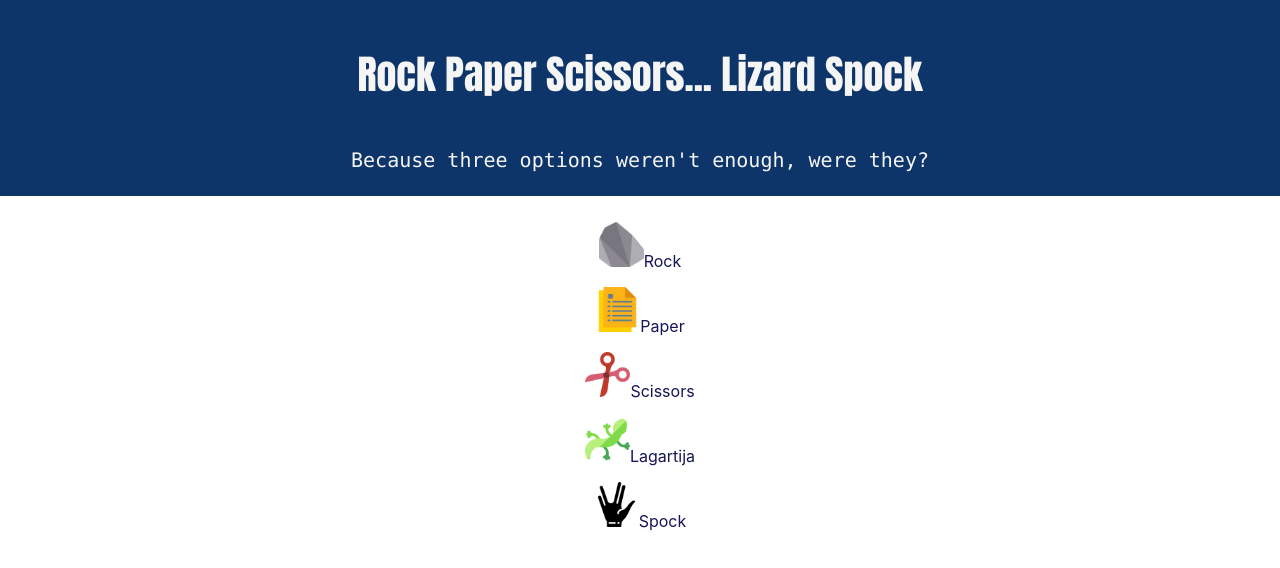
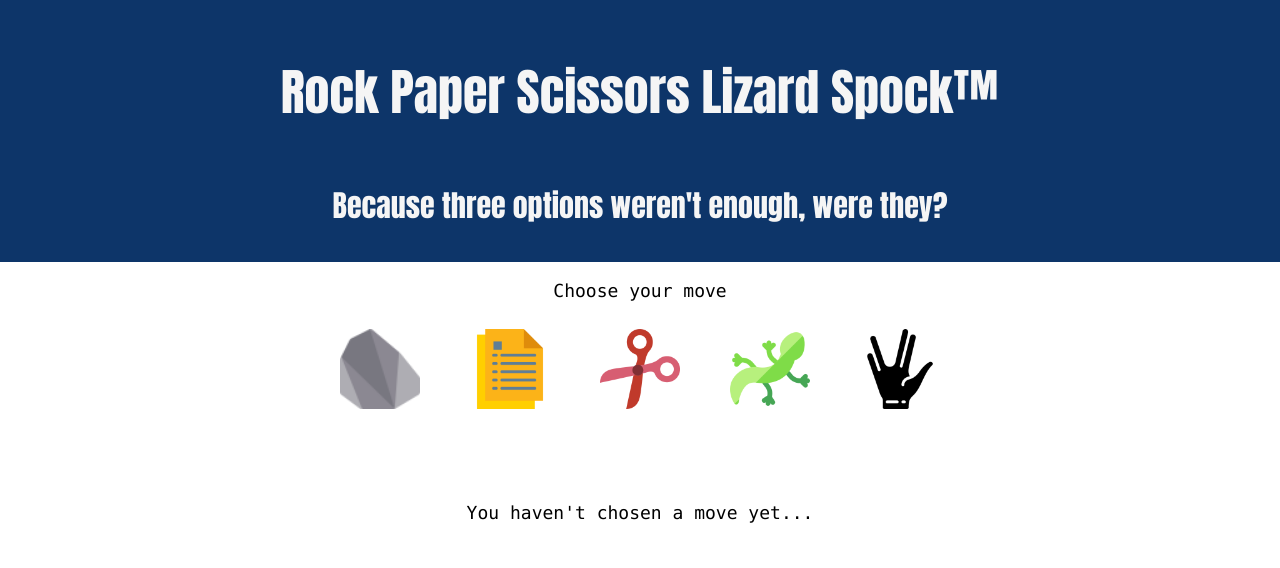
Before and after one commit to NahuelIglesias/unq-ui-nahuel-iglesias-trabajo-final, a React (Create React App) app: page / in a window 1280 px wide. Shown: the top 568 px of the page. Built offline with nearby package versions, Linux system fonts and the light colour scheme.

Commit message:
Funcionamiento (mejorar código) y diseño de modo Single Player

```diff
--- a/src/SinglePlayer.css
+++ b/src/SinglePlayer.css
@@ -1,3 +1,6 @@
+/*
+    --- Header design ---
+*/
 .intro {
     background-color: rgb(13, 53, 105);
     color: whitesmoke;
@@ -6,16 +9,65 @@
 
 .intro--header {
     font-family: Impact, Charcoal, sans-serif;
-    font-size: 40px;
+    font-size: 50px;
 }
 
 .intro--description {
-    font-family: "Lucida Console", Monaco, monospace;
-    font-size: 20px;
+    font-family: Impact, Charcoal, sans-serif;
+    font-size: 30px;
 }
 
 
+/*
+    --- Icons design ---
+*/
 .movements {
-    padding: 10px;
-    color: rgb(21, 21, 87);
+    display: grid;
+    grid-template-columns: repeat(5, min-content);
+    justify-content: center;
+    padding: 75px;
+    padding-top: 10px;
+    column-gap: 50px;
 }
+
+.icon {
+    cursor: pointer;
+    width: 80px;
+    height: 80px;
+    transition: all .2s
+}
+
+.icon:hover{
+    transform: scale(1.3)
+}
+
+
+/*
+    --- Results design ---
+*/
+.result {
+    padding: 5px;
+    font-family: "Lucida Console", Monaco, monospace;
+    font-size: 25px;
+}
+
+.result--tie {
+    color: darkgoldenrod;
+}
+
+.result--win {
+    color: darkgreen;
+}
+
+.result--lose {
+    color: darkred;
+}
+
+
+/*
+    --- Content desing (everything that doesn't fall in the other categories) ---
+*/
+.generalContent {
+    font-family: "Lucida Console", Monaco, monospace;
+    font-size: 18px;
+}
--- a/src/SinglePlayer.js
+++ b/src/SinglePlayer.js
@@ -7,6 +7,7 @@ const SinglePlayer = () => {
 
     useEffect (() => {
         setPlayer2(getRndInteger(0, 4))
+        //setPlayer2(0) //para pruebas
     }, []);
 
     function getRndInteger(min, max) {
@@ -19,25 +20,51 @@ const SinglePlayer = () => {
         } else if (player1 === player2) {
             return (
                 <div className="result result--tie">
-                    You... tied? Well isn't that boring. Just try again
+                    <p>You've tied, huh? Well isn't that boring. Just try again</p>
                 </div>
             )
-        } else if ((player1+1 === player2) || (player1+3 === player2)) {
+        } else if (player1Wins()) {
             return (
                 <div className="result result--win">
-                    You won! Finally
+                    <p>You've won! Finally!</p>
                 </div>
             )
         } else {
             return (
-                <div className="result result--win">
-                    You lost... Well, are you just gonna give up? That's how Skynet took over
+                <div className="result result--lose">
+                    <p>You've lost... Well, are you just gonna give up?</p>
+                    <p>Do not show weakness, or the machines will get us</p>
                 </div>
             )
         }
     }
 
-    /*function numberToMovement(n) {
+    function player1Wins() {
+        return (
+            (player1 === 0 && (player2 === 1 || player2 === 3)) ||
+            (player1 === 1 && (player2 === 2 || player2 === 4)) ||
+            (player1 === 2 && (player2 === 3 || player2 === 0)) ||
+            (player1 === 3 && (player2 === 4 || player2 === 1)) ||
+            (player1 === 4 && (player2 === 0 || player2 === 2))
+        )
+    }
+
+    function playersChoices() {
+        if (player1 === undefined) {
+            return(
+                <div className="generalContent">
+                    <p>You haven't chosen a move yet...</p>
+                </div>)
+        } else {
+            return (
+                <div className="generalContent">
+                    <p>You have chosen {numberToMovement(player1)}, and Totally not Skynet has chosen {numberToMovement(player2)}</p>
+                </div>
+            )
+        }
+    }
+
+    function numberToMovement(n) {
         if (n === 0) {
             return 'Scissors'
         } else if (n === 1) {
@@ -49,35 +76,57 @@ const SinglePlayer = () => {
         } else if (n === 4) {
             return 'Spock'
         }
-    }*/
+    }
+
+    function handleChoice0() {
+        setPlayer1(0)
+        setPlayer2(getRndInteger(0, 4))
+        //setPlayer2(0) //para pruebas
+    }
+    function handleChoice1() {
+        setPlayer1(1)
+        setPlayer2(getRndInteger(0, 4))
+        //setPlayer2(0) //para pruebas
+    }
+    function handleChoice2() {
+        setPlayer1(2)
+        setPlayer2(getRndInteger(0, 4))
+        //setPlayer2(0) //para pruebas
+    }
+    function handleChoice3() {
+        setPlayer1(3)
+        setPlayer2(getRndInteger(0, 4))
+        //setPlayer2(0) //para pruebas
+    }
+    function handleChoice4() {
+        setPlayer1(4)
+        setPlayer2(getRndInteger(0, 4))
+        //setPlayer2(0) //para pruebas
+    }
 
     return (
         <>
             <div className="intro">
                 <p className="intro intro--header">
-                    Rock Paper Scissors... Lizard Spock
+                    Rock Paper Scissors Lizard Spock™
                 </p>
                 <p className="intro intro--description">
                     Because three options weren't enough, were they?
                 </p>
             </div>
-            <div className="movements">
+            <div className="generalContent">
                 <p>
-                    <img src={process.env.PUBLIC_URL + '/roca.png'} width="45" height="45"/>Rock
-                </p>
-                <p>
-                    <img src={process.env.PUBLIC_URL + '/papel.png'} width="45" height="45"/>Paper
-                </p>
-                <p>
-                    <img src={process.env.PUBLIC_URL + '/tijeras.png'} width="45" height="45"/>Scissors
-                </p>
-                <p>
-                    <img src={process.env.PUBLIC_URL + '/lagartija.png'} width="45" height="45"/>Lagartija
-                </p>
-                <p>
-                    <img src={process.env.PUBLIC_URL + '/spock.png'} width="45" height="45"/>Spock
+                    Choose your move
                 </p>
             </div>
+            <div className="movements">
+                <img src={process.env.PUBLIC_URL + '/roca.png'} className="icon" alt="Rock" name="2" onClick={handleChoice2}/>
+                <img src={process.env.PUBLIC_URL + '/papel.png'} className="icon" alt="Paper" name="1" onClick={handleChoice1}/>
+                <img src={process.env.PUBLIC_URL + '/tijeras.png'} className="icon" alt="Scissors" name="0" onClick={handleChoice0}/>
+                <img src={process.env.PUBLIC_URL + '/lagartija.png'} className="icon" alt="Lizard" name="3" onClick={handleChoice3}/>
+                <img src={process.env.PUBLIC_URL + '/spock.png'} className="icon" alt="Spock" name="4" onClick={handleChoice4}/>
+            </div>
+            {playersChoices()}
             {evaluateWinner()}
         </>
     );
@@ -90,3 +139,11 @@ export default SinglePlayer;
 <button className="option" onClick={setPlayer1(0)}>Scissors</button>
 <button className="option" onClick={setPlayer1(3)}>Lizard</button>
 <button className="option" onClick={setPlayer1(4)}>Spock</button>*/
+
+/*
+<img src={process.env.PUBLIC_URL + '/roca.png'} className="icon" alt="Rock" onClick={setPlayer1(2)}/>
+<img src={process.env.PUBLIC_URL + '/papel.png'} className="icon" alt="Paper" onClick={setPlayer1(1)}/>
+<img src={process.env.PUBLIC_URL + '/tijeras.png'} className="icon" alt="Scissors" onClick={setPlayer1(0)}/>
+<img src={process.env.PUBLIC_URL + '/lagartija.png'} className="icon" alt="Lizard" onClick={setPlayer1(3)}/>
+<img src={process.env.PUBLIC_URL + '/spock.png'} className="icon" alt="Spock" onClick={setPlayer1(4)}/>
+*/
```
